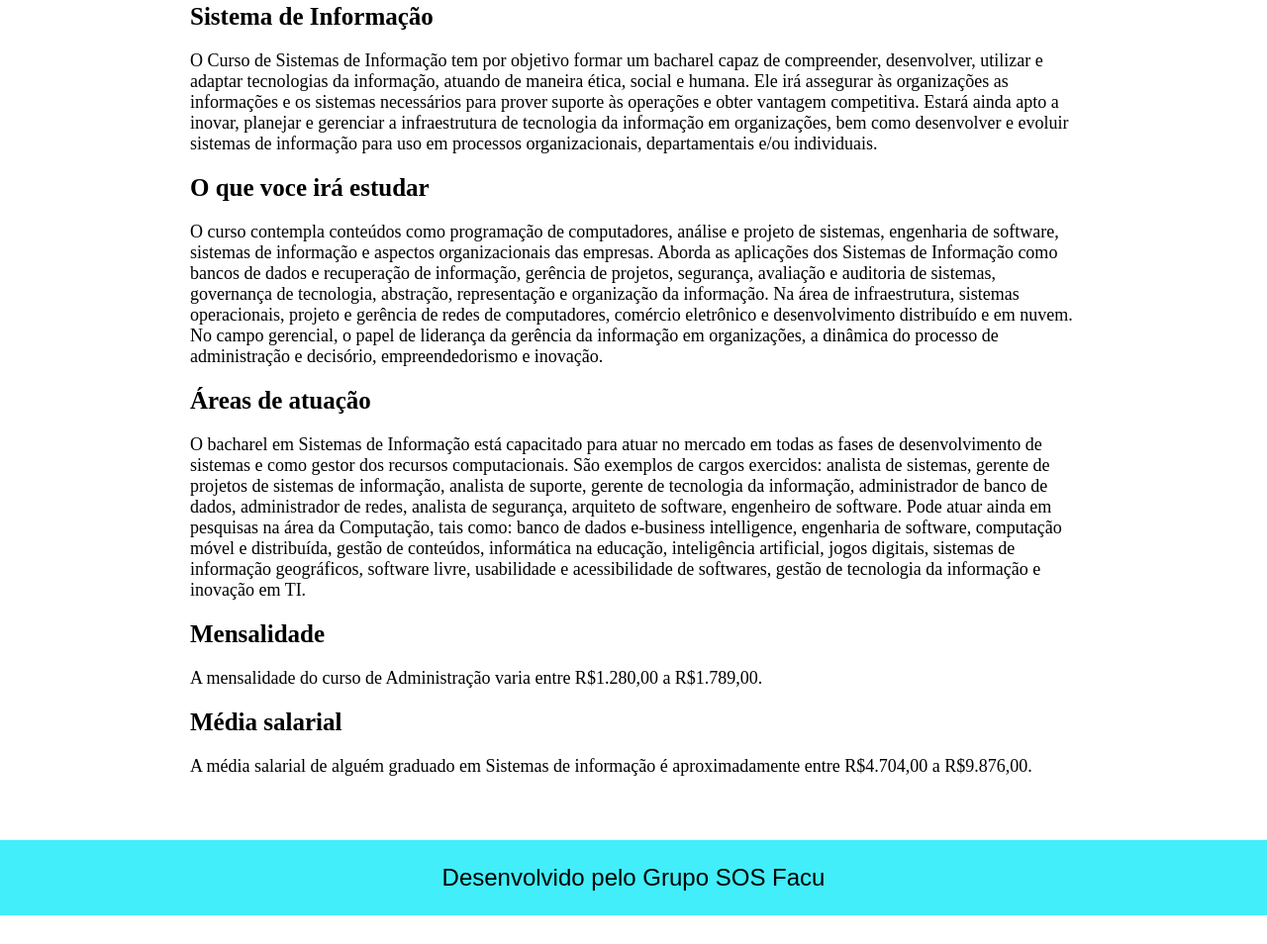
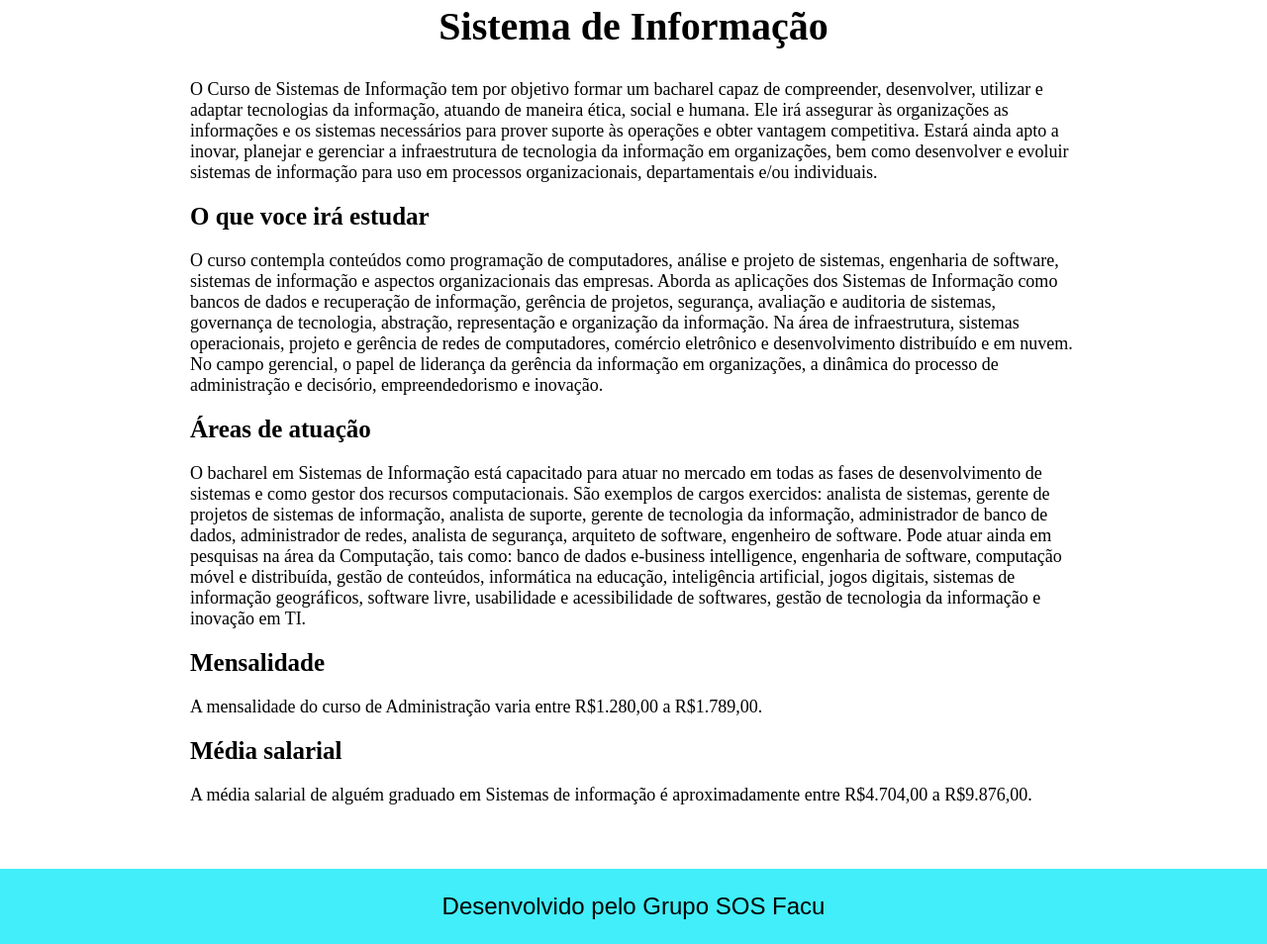
Before and after one commit to LumielRyu/TrabalhoAplicWeb2023, a plain HTML site: page Aplicações Web/cursos/sistema-de-informacao.html in a window 1280 px wide. Shown: the part 268-1222 px from the top of the page at 99% size. Before the commit the page ends 1193 px from the top, so only its background shows below. Drawn offline with Linux system fonts and the light colour scheme.

Commit message:
Mudança h1, h2 e h3. Melhor Paginação.

```diff
--- a/Aplicações Web/cursos/sistema-de-informacao.html
+++ b/Aplicações Web/cursos/sistema-de-informacao.html
@@ -28,16 +28,16 @@
 
       <div class="pagina-principal-dois">
         <h1>Sistema de Informação</h1>
-        <h2>O Curso de Sistemas de Informação tem por objetivo formar um bacharel capaz de
+        <h3>O Curso de Sistemas de Informação tem por objetivo formar um bacharel capaz de
             compreender, desenvolver, utilizar e adaptar tecnologias da informação, atuando de
             maneira ética, social e humana. Ele irá assegurar às organizações as informações e os
             sistemas necessários para prover suporte às operações e obter vantagem competitiva.
             Estará ainda apto a inovar, planejar e gerenciar a infraestrutura de tecnologia da informação
             em organizações, bem como desenvolver e evoluir sistemas de informação para uso em
             processos organizacionais, departamentais e/ou individuais.
-            </h2>
-        <h1>O que voce irá estudar</h1>
-        <h2>O curso contempla conteúdos como programação de computadores, análise e projeto de
+            </h3>
+        <h2>O que voce irá estudar</h2>
+        <h3>O curso contempla conteúdos como programação de computadores, análise e projeto de
             sistemas, engenharia de software, sistemas de informação e aspectos organizacionais das
             empresas. Aborda as aplicações dos Sistemas de Informação como bancos de dados e
             recuperação de informação, gerência de projetos, segurança, avaliação e auditoria de
@@ -46,9 +46,9 @@
             de computadores, comércio eletrônico e desenvolvimento distribuído e em nuvem. No
             campo gerencial, o papel de liderança da gerência da informação em organizações, a
             dinâmica do processo de administração e decisório, empreendedorismo e inovação.
-            </h2>
-        <h1>Áreas de atuação</h1>
-        <h2>O bacharel em Sistemas de Informação está capacitado para atuar no mercado em todas as
+            </h3>
+        <h2>Áreas de atuação</h2>
+        <h3>O bacharel em Sistemas de Informação está capacitado para atuar no mercado em todas as
             fases de desenvolvimento de sistemas e como gestor dos recursos computacionais. São
             exemplos de cargos exercidos: analista de sistemas, gerente de projetos de sistemas de
             informação, analista de suporte, gerente de tecnologia da informação, administrador de
@@ -58,12 +58,12 @@
             e distribuída, gestão de conteúdos, informática na educação, inteligência artificial, jogos
             digitais, sistemas de informação geográficos, software livre, usabilidade e acessibilidade de
             softwares, gestão de tecnologia da informação e inovação em TI.
-            </h2>
-        <h1>Mensalidade</h1>
-        <h2>A mensalidade do curso de Administração varia entre R$1.280,00 a R$1.789,00.</h2>
-        <h1>Média salarial</h1>
-        <h2>A média salarial de alguém graduado em Sistemas de informação é aproximadamente entre
-            R$4.704,00 a R$9.876,00.</h2>
+            </h3>
+        <h2>Mensalidade</h2>
+        <h3>A mensalidade do curso de Administração varia entre R$1.280,00 a R$1.789,00.</h3>
+        <h2>Média salarial</h2>
+        <h3>A média salarial de alguém graduado em Sistemas de informação é aproximadamente entre
+            R$4.704,00 a R$9.876,00.</h3>
       </div>
     </main>
     <footer class="rodape">
--- a/Aplicações Web/style/style.css
+++ b/Aplicações Web/style/style.css
@@ -65,10 +65,17 @@ a {
 }
 
 .pagina-principal-dois h1 {
-  font-size: 25px;
+  font-size: 40px;
+  align-self: center;
+  padding-bottom: 10px;
 }
 
 .pagina-principal-dois h2 {
+  font-size: 25px;
+  font-weight: 600;
+}
+
+.pagina-principal-dois h3 {
   font-size: 18px;
   font-weight: 400;
 }
```
